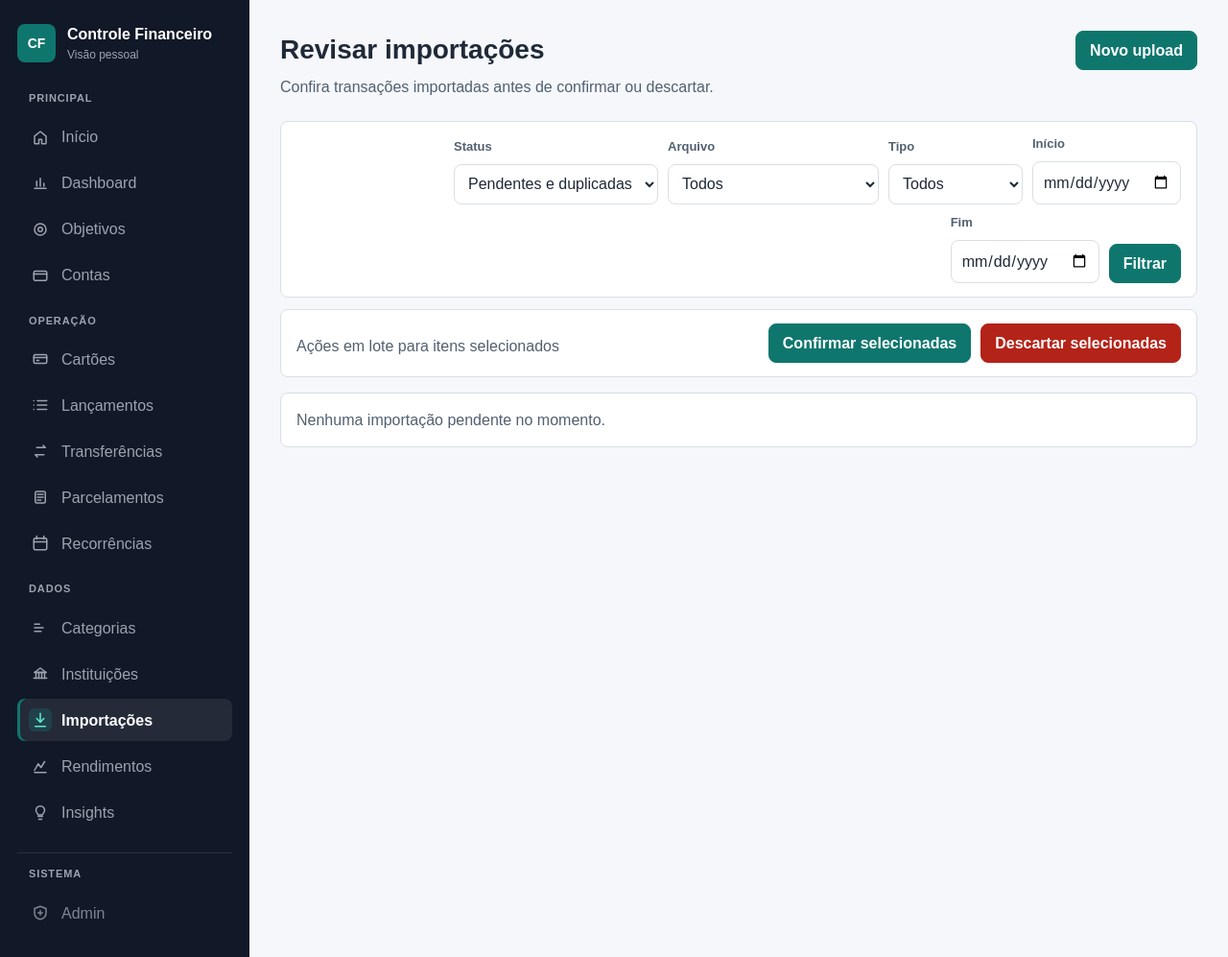
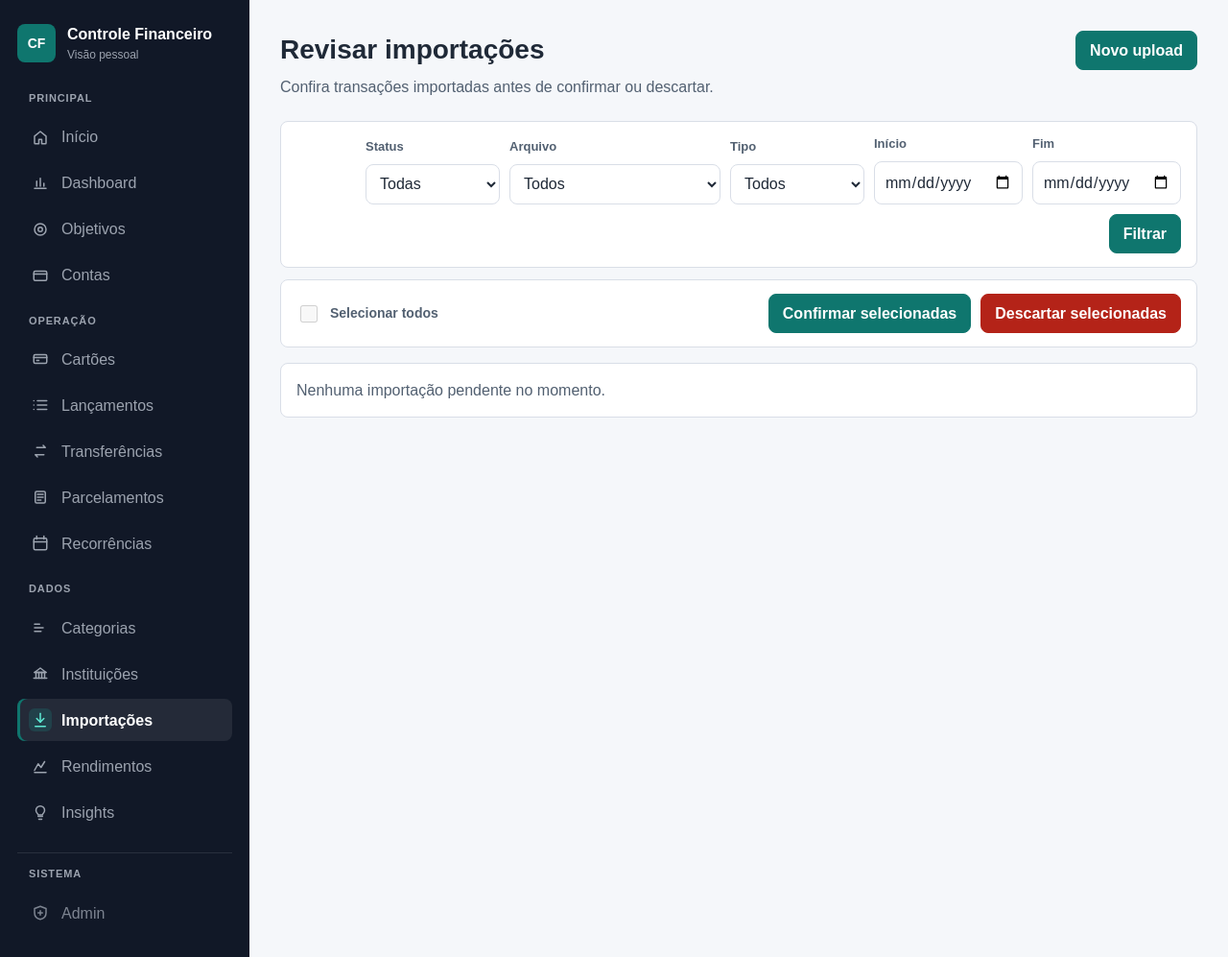
Before and after one commit to Lucassribeiro9/controle-financeiro, a Django app: page /imports/review/page/ in a window 1280 px wide. Shown: the whole page at 96% size. Run offline with Django 5.2, Linux system fonts and the light colour scheme; data that the repository does not hold is empty.

Commit message:
feat(imports): ajusta filtro padrao e selecao em lote

```diff
--- a/imports/selectors.py
+++ b/imports/selectors.py
@@ -23,11 +23,6 @@ def get_imported_transactions_for_review(
 
     if status:
         queryset = queryset.filter(status=status)
-    else:
-        queryset = queryset.filter(status__in=[
-            ImportedTransaction.Status.PENDING,
-            ImportedTransaction.Status.DUPLICATE,
-        ])
 
     if source_file_name:
         queryset = queryset.filter(source_file_name=source_file_name)
--- a/imports/templates/imports/review.html
+++ b/imports/templates/imports/review.html
@@ -16,7 +16,7 @@
         <label class="form-field">
             <span>Status</span>
             <select name="status">
-                <option value="">Pendentes e duplicadas</option>
+                <option value="">Todas</option>
                 {% for value, label in filter_options.statuses %}
                     <option value="{{ value }}" {% if active_filters.status == value %}selected{% endif %}>{{ label }}</option>
                 {% endfor %}
@@ -59,7 +59,10 @@
     <form id="bulk-imports-form" class="bulk-action-bar" method="post" action="{% url 'imports:bulk-review' %}">
         {% csrf_token %}
         <input type="hidden" name="review_query" value="{{ review_query_string }}">
-        <span class="muted">Ações em lote para itens selecionados</span>
+        <label class="checkbox-row bulk-select-row">
+            <input type="checkbox" data-bulk-toggle="selected_imports">
+            <span>Selecionar todos</span>
+        </label>
         <div class="action-row">
             <button class="button" type="submit" name="bulk_action" value="confirm">Confirmar selecionadas</button>
             <button class="button button-danger" type="submit" name="bulk_action" value="discard">Descartar selecionadas</button>
--- a/static/css/app.css
+++ b/static/css/app.css
@@ -761,6 +761,11 @@ h2 {
     font-weight: 700;
 }
 
+.bulk-select-row span {
+    color: var(--muted);
+    font-size: 14px;
+}
+
 .import-edit-form {
     grid-template-columns: repeat(3, minmax(0, 1fr));
 }
--- a/static/js/app.js
+++ b/static/js/app.js
@@ -91,8 +91,41 @@
         });
     }
 
+    function setupBulkToggles() {
+        document.querySelectorAll("[data-bulk-toggle]").forEach((toggle) => {
+            const fieldName = toggle.dataset.bulkToggle;
+            const checkboxes = Array.from(
+                document.querySelectorAll(`input[type="checkbox"][name="${fieldName}"]`)
+            );
+
+            if (!checkboxes.length) {
+                toggle.disabled = true;
+                return;
+            }
+
+            const syncToggle = function () {
+                const checkedCount = checkboxes.filter((checkbox) => checkbox.checked).length;
+                toggle.checked = checkedCount === checkboxes.length;
+                toggle.indeterminate = checkedCount > 0 && checkedCount < checkboxes.length;
+            };
+
+            toggle.addEventListener("change", () => {
+                checkboxes.forEach((checkbox) => {
+                    checkbox.checked = toggle.checked;
+                });
+                syncToggle();
+            });
+
+            checkboxes.forEach((checkbox) => {
+                checkbox.addEventListener("change", syncToggle);
+            });
+            syncToggle();
+        });
+    }
+
     document.addEventListener("DOMContentLoaded", () => {
         setupConditionalForms();
         setupMasks();
+        setupBulkToggles();
     });
 }());
```
Also changed, not shown: imports/tests/test_selectors.py (+4 -4 lines), imports/tests/test_views.py (+8 -3 lines).
